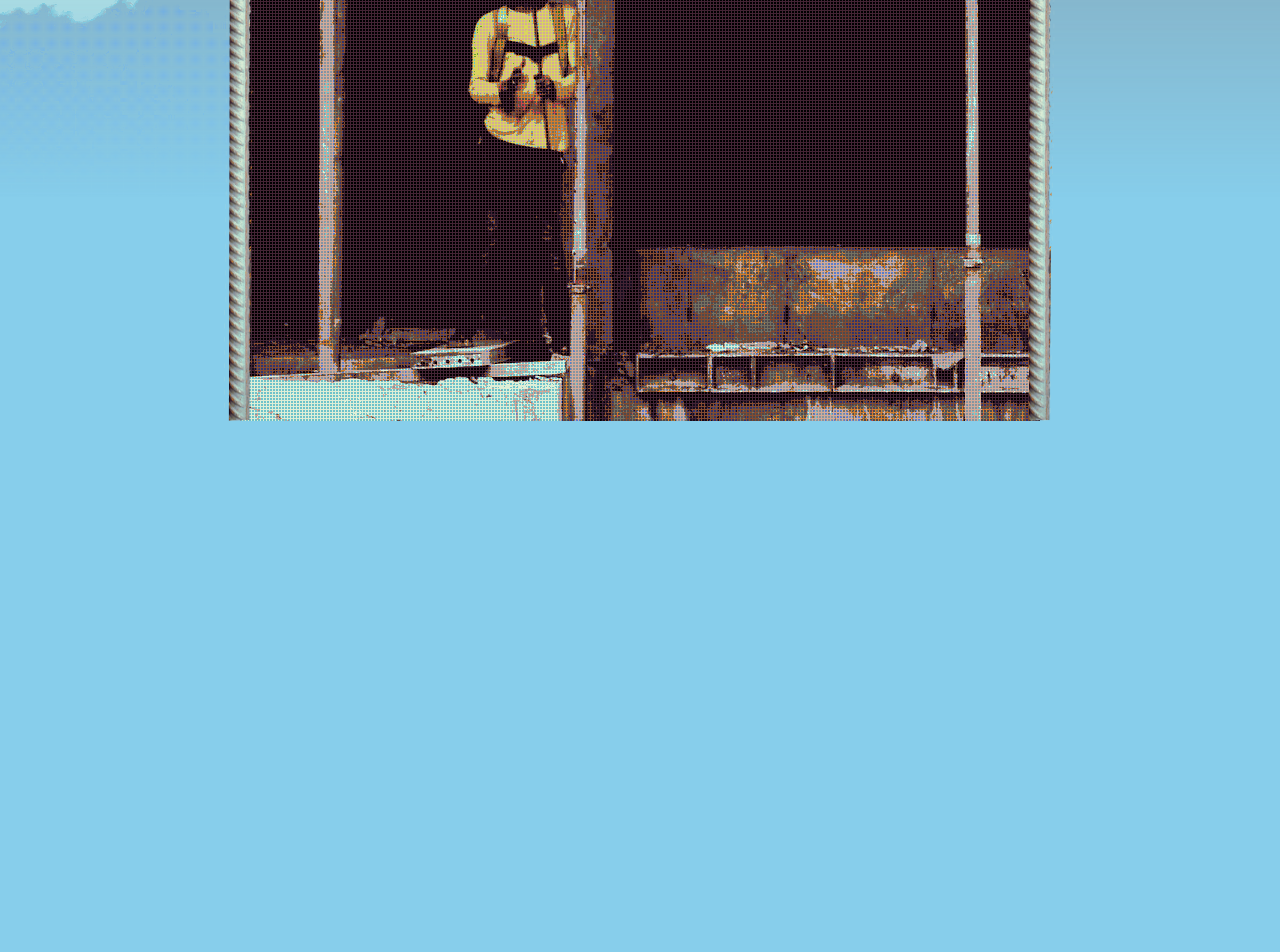
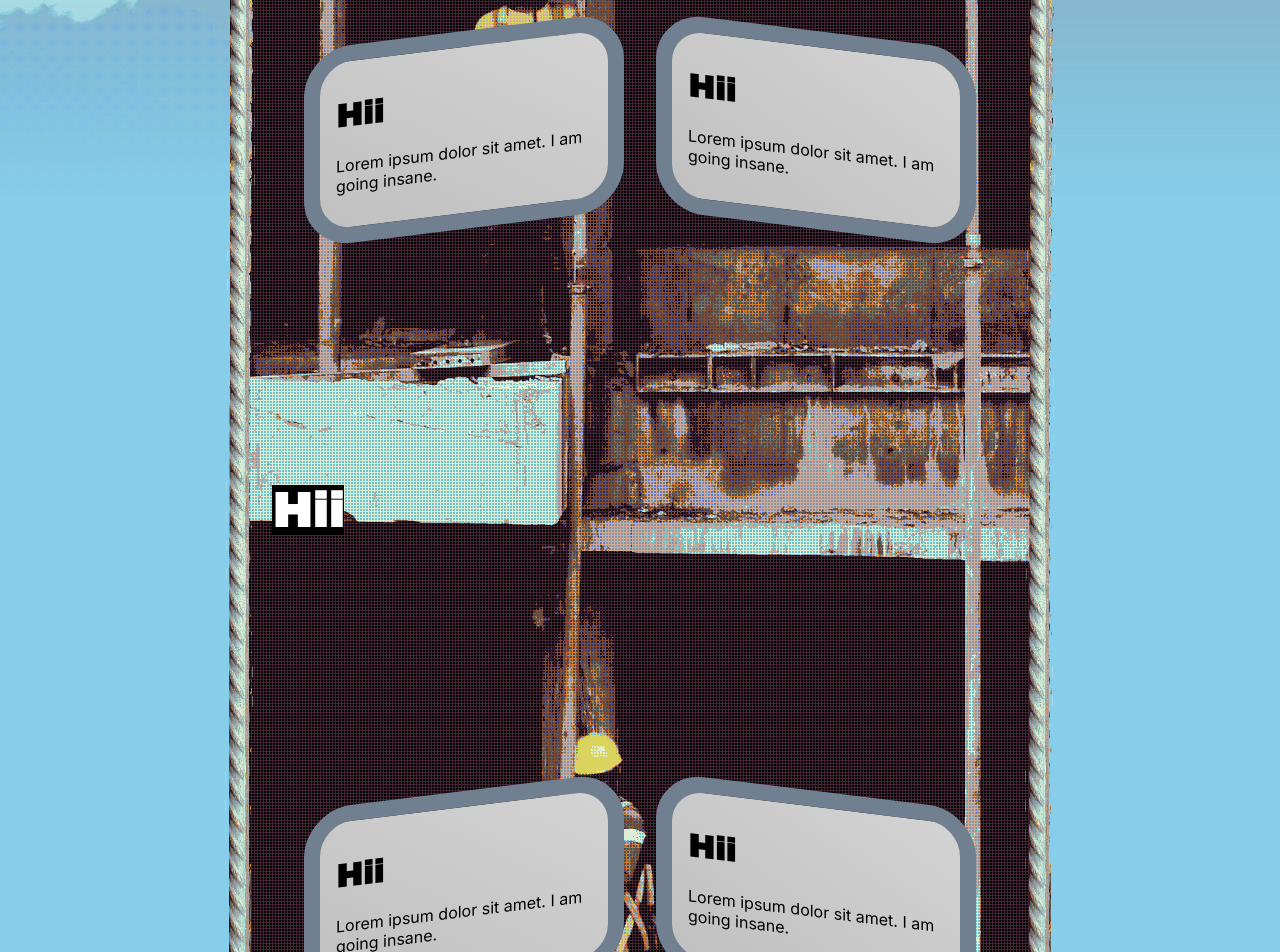
Before and after one commit to Milk-Cool/homepage3b, a React (Vite) app: page / in a window 1280 px wide. Shown: the part 520-1472 px from the top of the page. Before the commit the page ends 941 px from the top, so only its background shows below. Built offline with nearby package versions, Linux system fonts and the light colour scheme.

Commit message:
added content blocks

```diff
--- a/src/components/App.tsx
+++ b/src/components/App.tsx
@@ -2,7 +2,9 @@ import Content from "./Center";
 import Construction from "./Construction";
 import ConstructionFloor from "./ConstructionFloor";
 import ConstructionSign from "./ConstructionSign";
+import ConstructionObject from "./ConstructionObject";
 import Decoration from "./Decoration";
+import ConstructionTitle from "./ConstructionTitle";
 
 export default function App() {
     return <>
@@ -14,8 +16,27 @@ export default function App() {
             </ConstructionSign>
         </Content>
         <Construction>
+            <ConstructionTitle>Hii</ConstructionTitle>
             <ConstructionFloor>
-                <h2>Hii</h2>
+                <ConstructionObject>
+                    <h1>Hii</h1>
+                    <p>Lorem ipsum dolor sit amet. I am going insane.</p>
+                </ConstructionObject>
+                <ConstructionObject>
+                    <h1>Hii</h1>
+                    <p>Lorem ipsum dolor sit amet. I am going insane.</p>
+                </ConstructionObject>
+            </ConstructionFloor>
+            <ConstructionTitle>Hii</ConstructionTitle>
+            <ConstructionFloor>
+                <ConstructionObject>
+                    <h1>Hii</h1>
+                    <p>Lorem ipsum dolor sit amet. I am going insane.</p>
+                </ConstructionObject>
+                <ConstructionObject>
+                    <h1>Hii</h1>
+                    <p>Lorem ipsum dolor sit amet. I am going insane.</p>
+                </ConstructionObject>
             </ConstructionFloor>
         </Construction>
     </>;
--- /dev/null
+++ b/src/components/ConstructionObject.tsx
@@ -0,0 +1,3 @@
+export default function ConstructionObject({ children }: { children: React.ReactNode }) {
+    return <div className="construction-object">{children}</div>
+}
--- /dev/null
+++ b/src/components/ConstructionTitle.tsx
@@ -0,0 +1,3 @@
+export default function ConstructionTitle({ children }: { children: string }) {
+    return <h1 className="construction-title">{children}</h1>
+}
--- a/style.css
+++ b/style.css
@@ -57,7 +57,42 @@ h1, h2, h3, h4, h5, h6 {
 
 .construction-floor {
     padding: 1em;
-    height: calc(760px - 6em);
-    width: calc(60vh - 6em);
+    width: calc(100% - 2em);
     max-width: calc(100vw - 6em);
+
+    display: flex;
+    flex-direction: row;
+    flex-wrap: wrap;
 }
+.construction-title + .construction-floor {
+    height: calc(710px - 2em);
+}
+.construction-floor:not(.construction-title + .construction-floor) {
+    height: calc(760px - 2em);
+}
+.construction-object {
+    background: linear-gradient(30deg, silver, lightgray);
+    border: 1em solid slategray;
+    margin: 1em;
+    border-radius: 3em;
+    padding: 1em;
+    height: fit-content;
+    align-self: center;
+    width: calc(100% / 2 - 6em);
+}
+.construction-object:nth-child(2n + 1) {
+    transform: skewY(-7deg);
+}
+.construction-object:nth-child(2n) {
+    transform: skewY(7deg);
+}
+.construction-title {
+    color: white;
+    font-size: 300%;
+    flex-basis: 100%;
+    height: fit-content;
+    height: 50px;
+    margin: 0;
+    background: black;
+    width: fit-content;
+}
```
